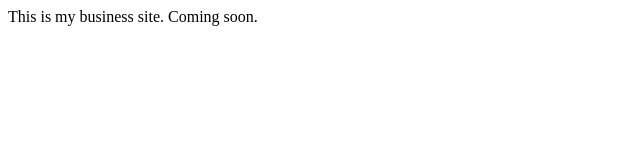
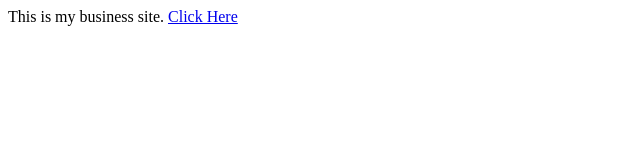
Before and after one commit to radhikanepal/radhikaBusiness, a plain HTML site: page index.html in a window 1280 px wide. Shown: the whole page, without its empty margins (0-640 px from the left). Drawn offline with Linux system fonts and the light colour scheme.

Commit message:
Update index.html

```diff
--- a/index.html
+++ b/index.html
@@ -1 +1 @@
-<h>This is my business site. Coming soon.<h>
+<h>This is my business site. <a href = "https://www.radhikanepal.net">Click Here </a></h>
```
